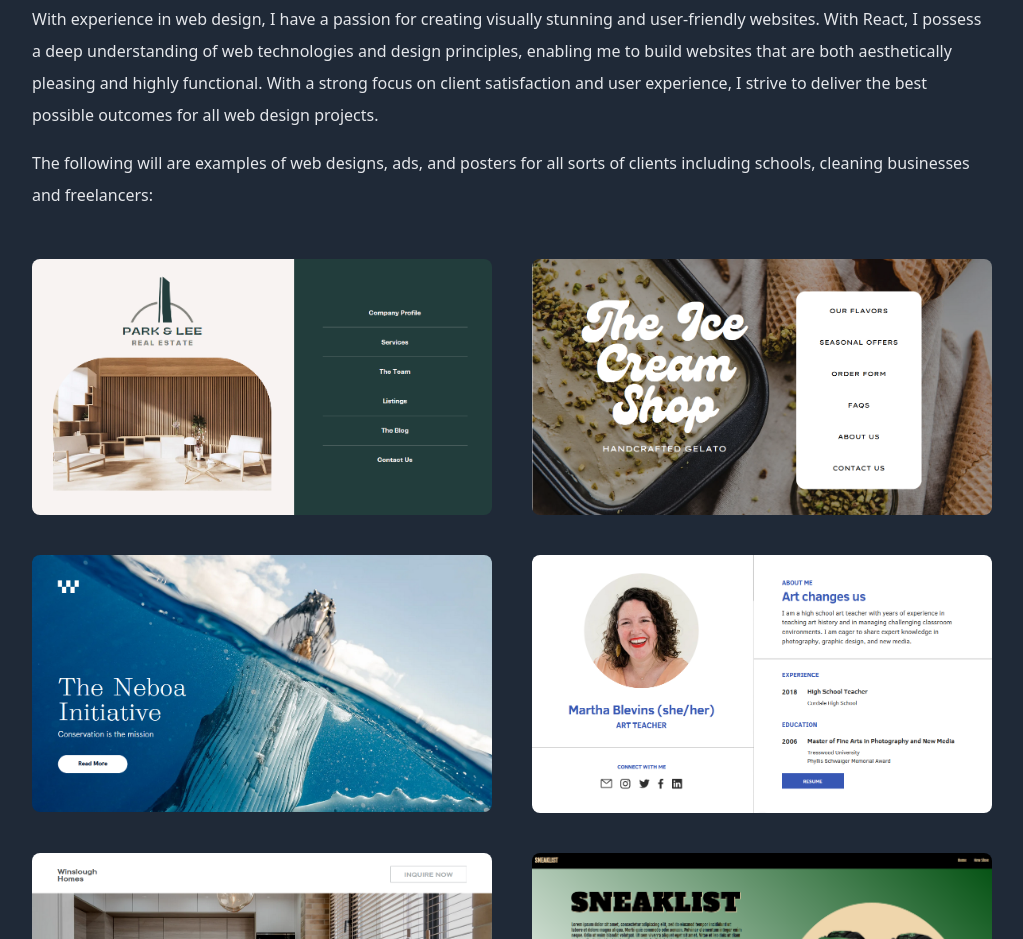
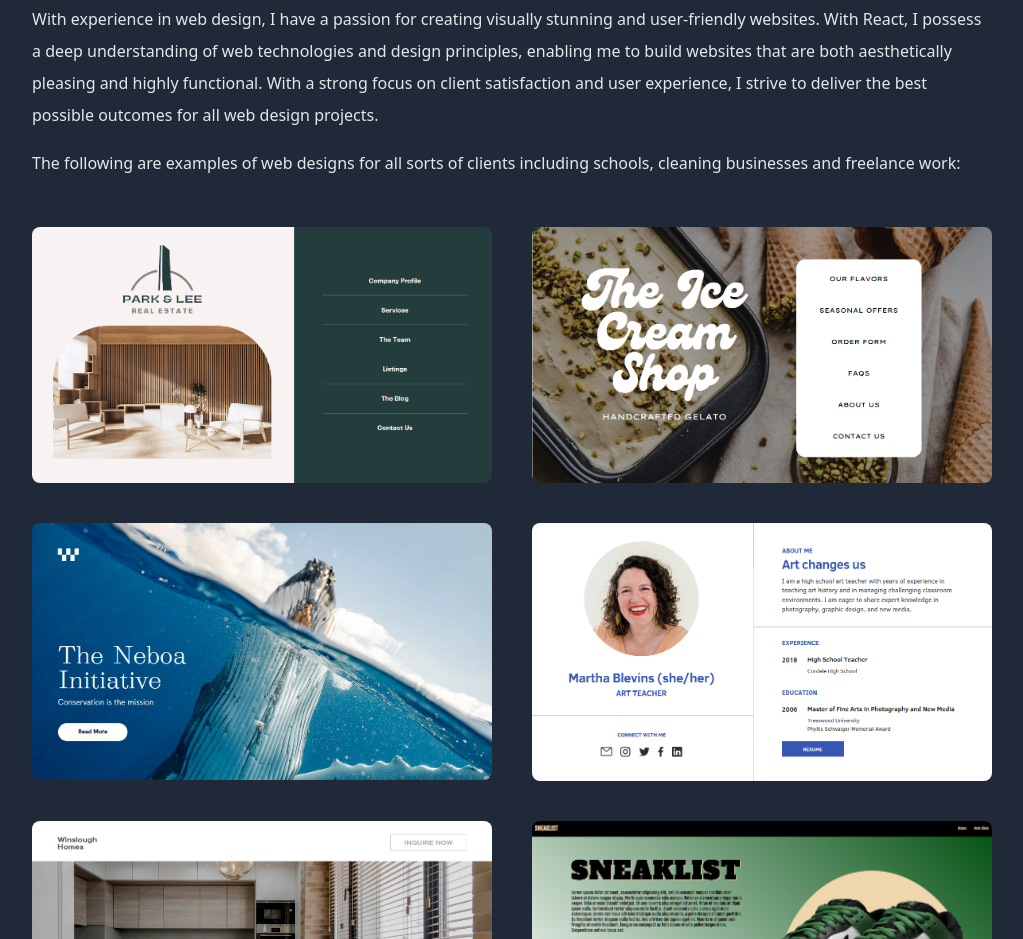
Before and after one commit to brand310/Personal-Website1, a Next.js app in the folder brandons-portfolio/: page / in a window 1280 px wide. Shown: the part 1980-2919 px from the top of the page, without its empty margins (128-1151 px from the left). Built offline with nearby package versions, Linux system fonts and the light colour scheme.

Commit message:
spelling

```diff
--- a/brandons-portfolio/pages/index.js
+++ b/brandons-portfolio/pages/index.js
@@ -157,7 +157,7 @@ export default function Home() {
             With experience in web design, I have a passion for creating visually stunning and user-friendly websites. With React, I possess a deep understanding of web technologies and design principles, enabling me to build websites that are both aesthetically pleasing and highly functional. With a strong focus on client satisfaction and user experience, I strive to deliver the best possible outcomes for all web design projects.
             </p>
             <p className="text-md py-2 leading-8 text-gray-200">
-              The following will are examples of web designs, ads, and posters for all sorts of clients including schools, cleaning businesses and freelancers:
+              The following are examples of web designs for all sorts of clients including schools, cleaning businesses and freelance work:
             </p>
           </div>
           <div className="flex flex-col gap-10 py-10 lg:flex-row lg:flex-wrap">
```
